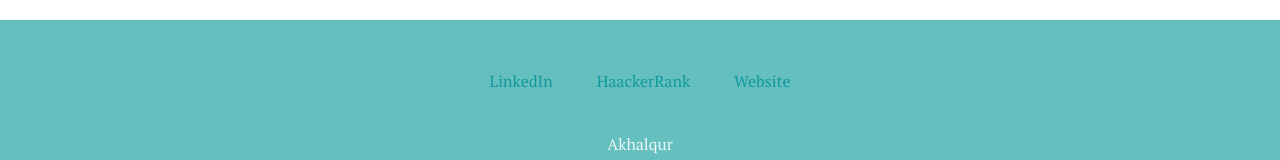
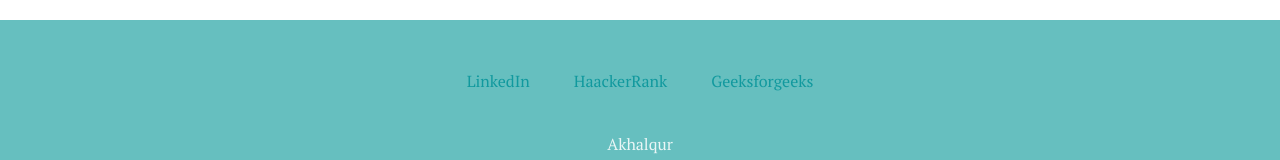
Before and after one commit to akhlaqur789/myportfolio, a plain HTML site: page index.html in a window 1280 px wide. Shown: the part 2830-2990 px from the top of the page. Drawn offline with Linux system fonts and the light colour scheme.

Commit message:
Update index.html

```diff
--- a/index.html
+++ b/index.html
@@ -56,7 +56,7 @@
 <div class="bottom-container">
   <a class="footer-link" href="https://www.linkedin.com/in/akhlaqur-rahman-7068611a6/">LinkedIn</a>
   <a class="footer-link" href="https://www.hackerrank.com/akhlaqur789">HaackerRank</a>
-  <a class="footer-link" href="">Website</a>
+  <a class="footer-link" href="https://auth.geeksforgeeks.org/user/akhlaqur789">Geeksforgeeks</a>
   <p class="copyright">Akhalqur</p>
 </div>
 
```
